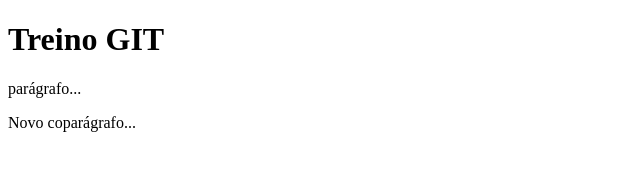
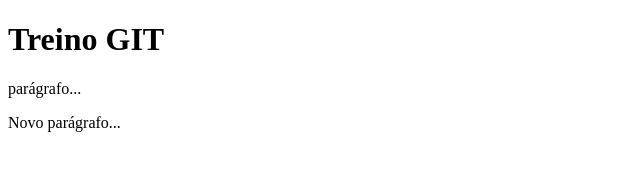
Before and after one commit to Thiago-Espindula/Treinando-Git, a plain HTML site: page index.html in a window 1280 px wide. Shown: the full height of the page, 0-640 px from the left. Drawn offline with Linux system fonts and the light colour scheme.

Commit message:
corrigindo parágrafo2

```diff
--- a/index.html
+++ b/index.html
@@ -9,6 +9,6 @@
 <body>
     <h1>Treino GIT</h1>
     <p>parágrafo...</p>
-    <p>Novo coparágrafo...</p>
+    <p>Novo parágrafo...</p>
 </body>
 </html>
```
